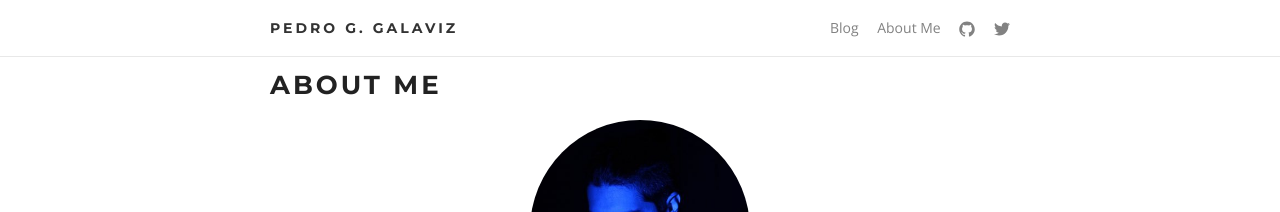
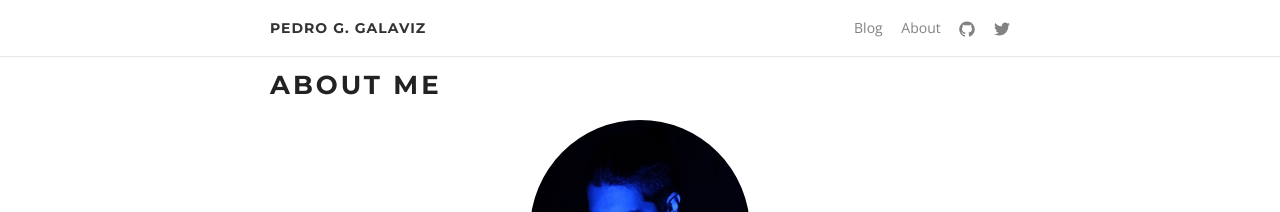
Before and after one commit to pggalaviz/pggalaviz, a Jekyll site: the page built from about/index.html, in a window 1280 px wide. Shown: the top 212 px of the page. Built offline with Jekyll 4.4.1, drawn with Linux system fonts in a browser that asks for light colours.

Commit message:
Added about page

```diff
--- a/_includes/header.html
+++ b/_includes/header.html
@@ -6,7 +6,7 @@
 
     <nav class="site-nav">
       <a class="page-link" href="/blog">Blog</a>
-      <a class="page-link" href="/about">About Me</a>
+      <a class="page-link" href="/about">About</a>
       <a class="page-link" href="https://github.com/pggalaviz" target="_blank">
         <span class="icon icon--github">
           {% include icon-github.svg %}
--- a/_sass/_layout.scss
+++ b/_sass/_layout.scss
@@ -15,7 +15,7 @@
   font-family:'Montserrat', 'Helvetica Neue', Arial, sans-serif;
   font-weight:700;
   font-size:14px;
-  letter-spacing:3px;
+  letter-spacing:1px;
   text-transform:uppercase;
   line-height: 56px;
   float: left;
```
